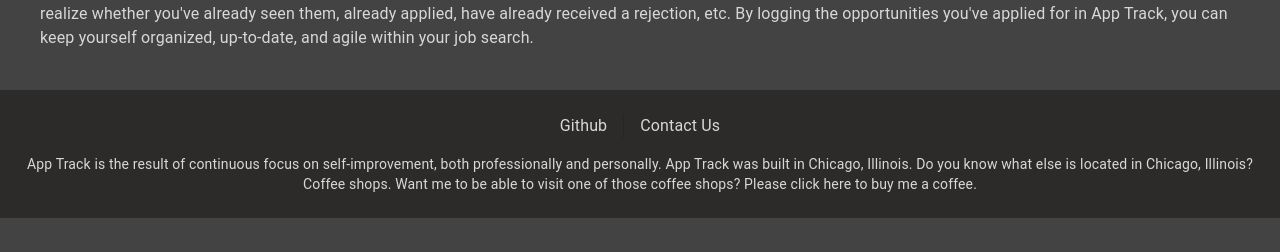
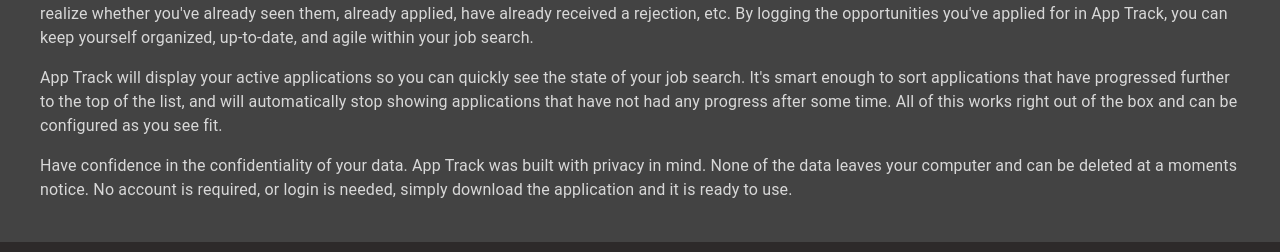
Before and after one commit to Caffeine-Driven-Development-LLC/GetAppTrack, a Next.js app: page / in a window 1280 px wide. Shown: the part 693-945 px from the top of the page. Before the commit the page ends 911 px from the top, so only its background shows below. Built offline with nearby package versions, Linux system fonts and the light colour scheme; what @mui/material-nextjs would draw is missing.

Commit message:
more copy for the home page/

```diff
--- a/pages/index.tsx
+++ b/pages/index.tsx
@@ -32,6 +32,17 @@
           already applied, have already received a rejection, etc. By logging the opportunities you've applied for in
           App Track, you can keep yourself organized, up-to-date, and agile within your job search.
         </Typography>
+        <Typography fontFamily="Roboto">
+          App Track will display your active applications so you can quickly see the state of your job search. It's
+          smart enough to sort applications that have progressed further to the top of the list, and will automatically
+          stop showing applications that have not had any progress after some time. All of this works right out of the
+          box and can be configured as you see fit.
+        </Typography>
+        <Typography fontFamily="Roboto">
+          Have confidence in the confidentiality of your data. App Track was built with privacy in mind. None of the
+          data leaves your computer and can be deleted at a moments notice. No account is required, or login is needed,
+          simply download the application and it is ready to use.
+        </Typography>
       </Stack>
     </Box>
   );
```
